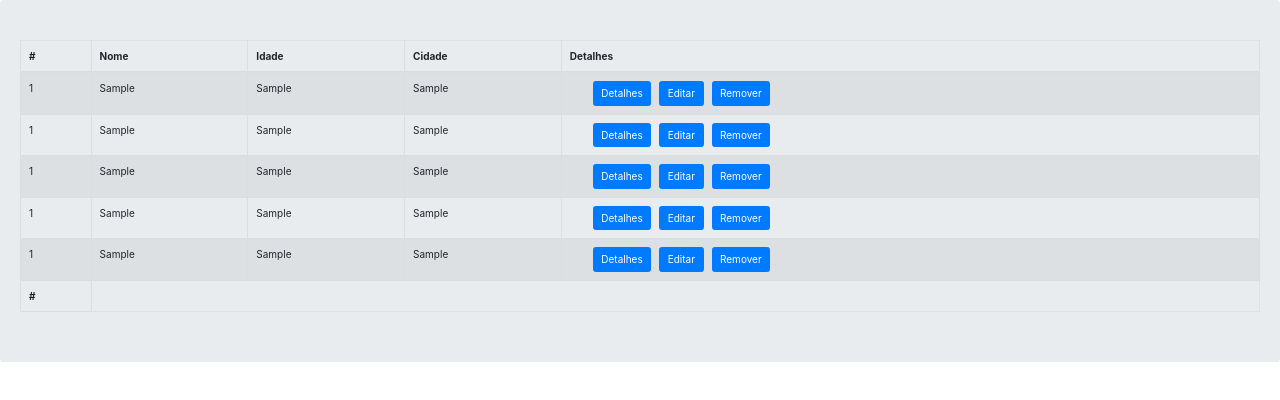
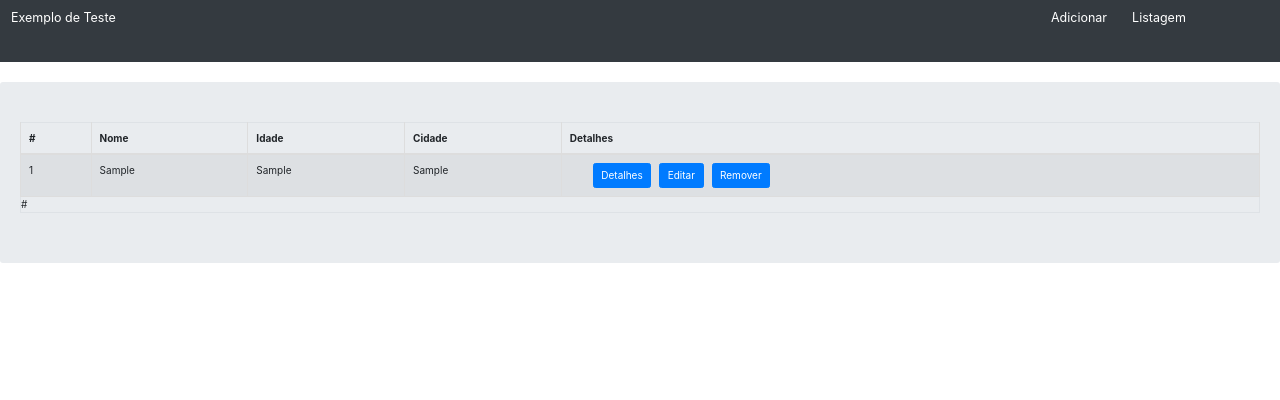
Before and after one commit to Queco1/App-test-client, a React (Create React App) app: page / in a window 1280 px wide. Both pictures are taken after typing "Sample", "Sample", "Sample", "Sample", "Sample", "Sample" into the empty fields and a click on the button "Salvar". Shown: the top 400 px of the page. Built offline with nearby package versions, Linux system fonts and the light colour scheme.

Commit message:
Creating Navbar

```diff
--- a/src/App/App.js
+++ b/src/App/App.js
@@ -1,17 +1,9 @@
 import React from 'react';
-import { BrowserRouter, Switch, Route } from 'react-router-dom';
-import RegisterForm from '../Components/RegisterForm';
-import InfoTable from '../Components/InfosTable';
+
+import Routes from '../Router/Routes';
 
 function App() {
-    return (
-        <BrowserRouter>
-            <Switch>
-                <Route path='/' exact component={RegisterForm} />
-                <Route path='/List' exact component={InfoTable} />
-            </Switch>
-        </BrowserRouter>
-    );
+    return <Routes />;
 }
 
 export default App;
--- a/src/Components/InfoModal/index.jsx
+++ b/src/Components/InfoModal/index.jsx
@@ -1,18 +1,30 @@
 import React from 'react';
-import { Modal, Button } from 'react-bootstrap';
+import { Modal, Button, Container, Row, Col } from 'react-bootstrap';
+import { StyledModal } from './styled';
 
-function InfoModal({ open }) {
-    console.log(open);
+function InfoModal({ open, close, data }) {
     return (
-        <Modal show={open}>
-            <Modal.Header>
-                <Modal.Title>Teste</Modal.Title>
-            </Modal.Header>
-            <Modal.Body>Teste</Modal.Body>
-            <Modal.Footer>
-                <Button variant='secondary'>Close</Button>
-            </Modal.Footer>
-        </Modal>
+        <>
+            <StyledModal show={open} onClose={CloseEvent}>
+                <Modal.Header>
+                    <Modal.Title> Pessoa </Modal.Title>
+                </Modal.Header>
+                <Modal.Body className='show-grid'>
+                    <Container>
+                        <Row>
+                            <Col>
+                                <h1>{data?.name || ''}</h1>
+                            </Col>
+                        </Row>
+                    </Container>
+                </Modal.Body>
+                <Modal.Footer>
+                    <Button variant='secondary' onClick={close}>
+                        Close
+                    </Button>
+                </Modal.Footer>
+            </StyledModal>
+        </>
     );
 }
 
--- /dev/null
+++ b/src/Components/InfoModal/styled.jsx
@@ -0,0 +1,8 @@
+import { Modal } from 'react-bootstrap';
+import styled from 'styled-components';
+
+export const StyledModal = styled(Modal)`
+    top: auto;
+    bottom: auto;
+    opacity: 1;
+`;
--- a/src/Components/InfosTable/index.jsx
+++ b/src/Components/InfosTable/index.jsx
@@ -4,13 +4,7 @@ import InfosTableRow from '../InfosTableRow';
 import { StyledTableFooter } from './styled';
 
 function InfoTable() {
-    const records = [
-        JSON.parse(localStorage.getItem('Register')),
-        JSON.parse(localStorage.getItem('Register')),
-        JSON.parse(localStorage.getItem('Register')),
-        JSON.parse(localStorage.getItem('Register')),
-        JSON.parse(localStorage.getItem('Register')),
-    ];
+    const records = [JSON.parse(localStorage.getItem('Register'))];
     // const PaginetedRecord = useMemo(() => records?.slice(offset, limit));
     return (
         <Jumbotron>
@@ -19,8 +13,8 @@ function InfoTable() {
                     <tr>
                         <th>#</th>
                         <th>Nome</th>
-                        <th>Idade</th>
-                        <th>Cidade</th>
+                        <th className='hidden-xs'>Idade</th>
+                        <th className='hidden-xs'>Cidade</th>
                         <th>Detalhes</th>
                     </tr>
                 </thead>
@@ -30,9 +24,7 @@ function InfoTable() {
                     })}
                 </tbody>
                 <StyledTableFooter>
-                    <tr>
-                        <th>#</th>
-                    </tr>
+                    <tr>#</tr>
                 </StyledTableFooter>
             </Table>
         </Jumbotron>
--- a/src/Components/InfosTable/styled.jsx
+++ b/src/Components/InfosTable/styled.jsx
@@ -6,9 +6,3 @@ export const StyledTableFooter = styled.tfoot`
     z-index: 2;
     padding: 0;
 `;
-
-export const styledd = styled.tfoot`
-    right: 0;
-    bottom: 0;
-    z-index: 2;
-`;
--- a/src/Components/InfosTableRow/index.jsx
+++ b/src/Components/InfosTableRow/index.jsx
@@ -10,23 +10,35 @@ function InfosTableRow({ record }) {
         setOpenInfoModal(!openInfoModal);
     }, [openInfoModal]);
 
+    const handleRemove = useCallback(() => {
+        console.log(`remove ${name}`);
+    }, []);
+
+    const handleEditing = useCallback(() => {
+        console.log(`editing ${name}`);
+    }, []);
+
     return (
         <>
-            <InfoModal open={openInfoModal} close={setOpenInfoModal} />
             <tr>
                 <td>1</td>
                 <td>{name || ''}</td>
-                <td>{age || ''}</td>
-                <td>{city || ''}</td>
+                <td className='hidden-xs'>{age || ''}</td>
+                <td className='hidden-xs'>{city || ''}</td>
 
                 <td>
+                    <InfoModal open={openInfoModal} close={toggleInfoModal} data={record} />
                     <ButtonsContainer>
                         <StyledButtons variant='primary' onClick={toggleInfoModal}>
                             Detalhes
                         </StyledButtons>
 
-                        <StyledButtons variant='primary'>Editar</StyledButtons>
-                        <StyledButtons variant='primary'>Remover</StyledButtons>
+                        <StyledButtons variant='primary' onClick={handleEditing}>
+                            Editar
+                        </StyledButtons>
+                        <StyledButtons variant='primary' onClick={handleRemove}>
+                            Remover
+                        </StyledButtons>
                     </ButtonsContainer>
                 </td>
             </tr>
--- /dev/null
+++ b/src/Components/Navbar/index.jsx
@@ -0,0 +1,24 @@
+import React from 'react';
+import { Link } from 'react-router-dom';
+import { NavbarBrand } from 'react-bootstrap';
+import { StyledNavbar, StyledContainer } from './styled';
+
+function NavbarProvider() {
+    return (
+        <StyledNavbar bg='dark' variant='dark'>
+            <StyledContainer>
+                <NavbarBrand as={Link} to='/' className='col-md-11'>
+                    Exemplo de Teste
+                </NavbarBrand>
+                <NavbarBrand as={Link} to='/' className='col align-self-end'>
+                    Adicionar
+                </NavbarBrand>
+                <NavbarBrand as={Link} to='/list' className='justify-content-end'>
+                    Listagem
+                </NavbarBrand>
+            </StyledContainer>
+        </StyledNavbar>
+    );
+}
+
+export default NavbarProvider;
--- /dev/null
+++ b/src/Components/Navbar/styled.jsx
@@ -0,0 +1,19 @@
+import styled from 'styled-components';
+import { Navbar, Container, NavbarBrand } from 'react-bootstrap';
+
+export const StyledContainer = styled(Container)`
+    margin: 0;
+    display: flex;
+    justify-content: flex-start;
+`;
+
+export const StyledNavbar = styled(Navbar)`
+    margin-left: 0;
+    border-radius: 0;
+    display: flex;
+`;
+
+export const StyledNavbarLogo = styled(NavbarBrand)`
+    margin: 0;
+    justify-self ;
+`;
--- /dev/null
+++ b/src/Router/Routes.jsx
@@ -0,0 +1,22 @@
+import React from 'react';
+import { BrowserRouter, Switch, Route } from 'react-router-dom';
+
+import RegisterForm from '../Components/RegisterForm';
+import InfoTable from '../Components/InfosTable';
+import NavbarProvider from '../Components/Navbar';
+
+function Routes() {
+    return (
+        <>
+            <BrowserRouter>
+                <NavbarProvider />
+                <Switch>
+                    <Route path='/' exact component={RegisterForm} />
+                    <Route path='/List' exact component={InfoTable} />
+                </Switch>
+            </BrowserRouter>
+        </>
+    );
+}
+
+export default Routes;
```
